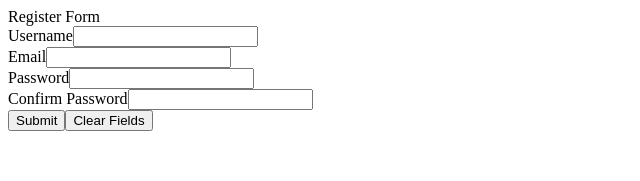
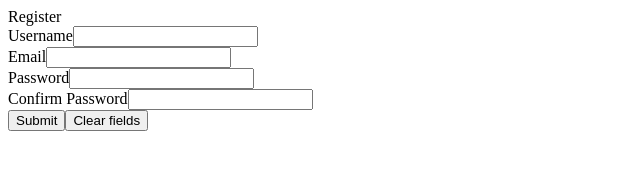
Before and after one commit to superapplejuice/Recipes-React-GraphQL, a React (Create React App) app in the folder client/: page /auth/register in a window 1280 px wide. Shown: the top 181 px of the page, without its empty margins (0-640 px from the left). Built offline with nearby package versions, Linux system fonts and the light colour scheme.

Commit message:
refactor to use reusable auth form

```diff
--- a/client/src/components/auth/Register.jsx
+++ b/client/src/components/auth/Register.jsx
@@ -1,18 +1,16 @@
-import React, { useState } from 'react'
+import React from 'react'
 import * as yup from 'yup'
-import { Formik } from 'formik'
-import { Mutation } from 'react-apollo'
 
 import { REGISTER_USER } from '../../graphql/mutations'
 
+import AuthForm from '../../utils/components/AuthForm'
 import FormField from '../../utils/components/FormField'
 
 const Register = () => {
-  const [formValues, setFormValues] = useState({})
-  const [formErrors, setFormErrors] = useState(null)
-
   const whitespaceRegex = /^\S+$/
   const passwordRegex = /^(?=.*[a-z])(?=.*[A-Z])(?=.*\d)(?=.*[@$!%*?&])[A-Za-z\d@$!%*?&]{8,}$/
+  const formTitle = 'Register'
+  const successMessage = 'User created successfully!'
 
   const initialValues = {
     username: '',
@@ -45,36 +43,14 @@ const Register = () => {
       .required('Please confirm your password')
   })
 
-  const { username, email, password } = formValues
-
   return (
-    <div>
-      <div>Register Form</div>
-      <Mutation
-        mutation={REGISTER_USER}
-        variables={{ username, email, password }}
-      >
-        {userRegister => {
-          return (
-            <Formik
+    <AuthForm
       initialValues={initialValues}
       validationSchema={validationSchema}
-              onSubmit={async (values, { setSubmitting, resetForm }) => {
-                try {
-                  setFormValues(values)
-                  const { data } = await userRegister()
-                  console.log(data)
-                  resetForm(initialValues)
-                  setSubmitting(false)
-                } catch (err) {
-                  const errMessage = err.toString().slice(22)
-                  setFormErrors(errMessage)
-                  setSubmitting(false)
-                }
-              }}
+      mutation={REGISTER_USER}
+      formTitle={formTitle}
+      successMessage={successMessage}
     >
-              {({ handleSubmit, isSubmitting, handleReset }) => (
-                <form onSubmit={handleSubmit}>
       <div>
         <FormField name='username' type='text' label='Username' />
       </div>
@@ -82,11 +58,7 @@ const Register = () => {
         <FormField name='email' type='email' label='Email' />
       </div>
       <div>
-                    <FormField
-                      name='password'
-                      type='password'
-                      label='Password'
-                    />
+        <FormField name='password' type='password' label='Password' />
       </div>
       <div>
         <FormField
@@ -95,20 +67,7 @@ const Register = () => {
           label='Confirm Password'
         />
       </div>
-                  <button type='submit' disabled={isSubmitting}>
-                    Submit
-                  </button>
-                  <button type='button' onClick={handleReset}>
-                    Clear Fields
-                  </button>
-                  {formErrors && formErrors}
-                </form>
-              )}
-            </Formik>
-          )
-        }}
-      </Mutation>
-    </div>
+    </AuthForm>
   )
 }
 
```
Lines whose indentation alone changed are shown as unchanged.
